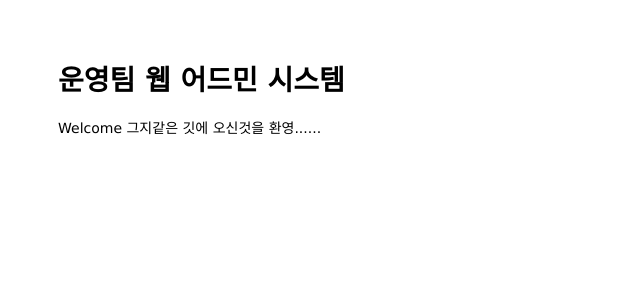
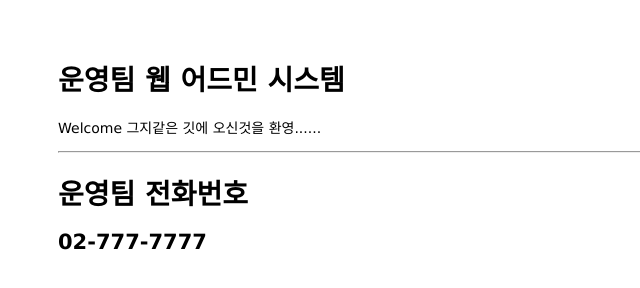
Before and after one commit to qdt6028/mastering-git-github, a website: page public/index.html in a window 1280 px wide. Shown: the whole page, without its empty margins (0-640 px from the left). Drawn offline with Linux system fonts and the light colour scheme.

Commit message:
add hotline call to main page

```diff
--- a/public/index.html
+++ b/public/index.html
@@ -8,6 +8,9 @@
 <body>
   <h1>운영팀 웹 어드민 시스템</h1>
   <p>Welcome 그지같은 깃에 오신것을 환영......</p>
+  <hr>
+  <h1>운영팀 전화번호</h1>
+  <h2>02-777-7777</h2>
 </body>
 
 </html>
```
